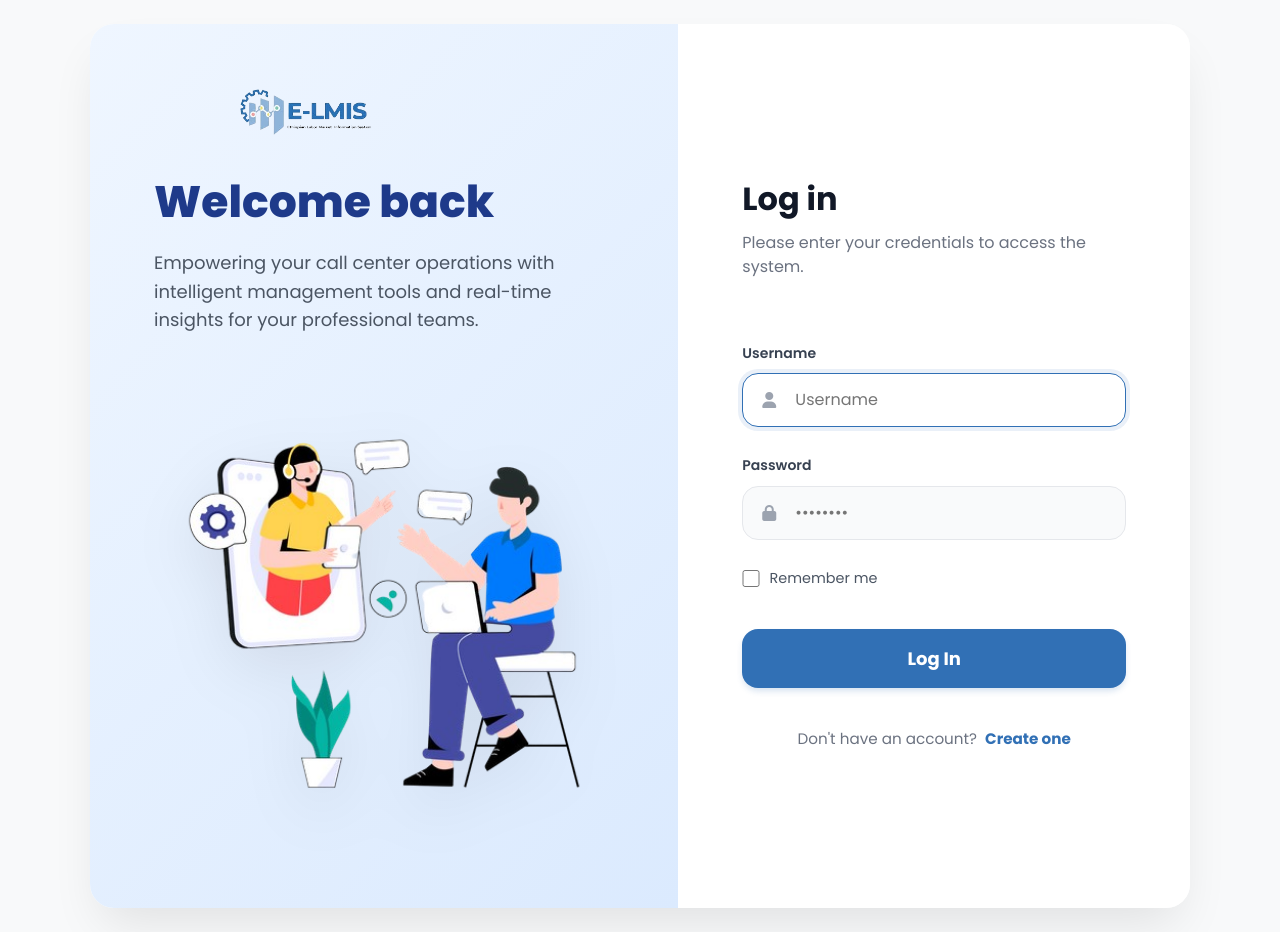
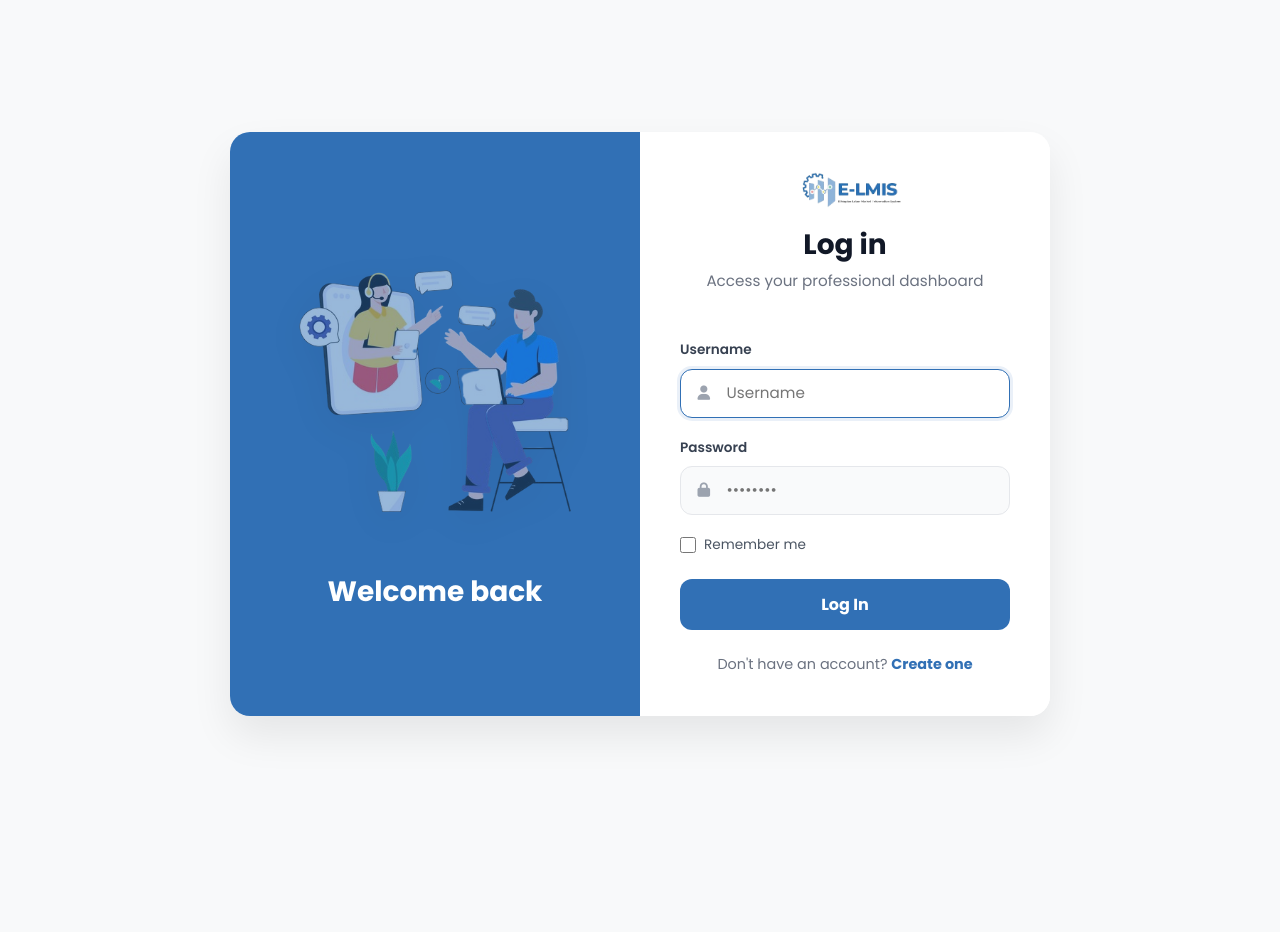
Before and after one commit to abutilmis/call-center-system, a Django app: page /login/ in a window 1280 px wide. After the commit the page ends 728 px from the top, so only its background shows below. Run offline with Django 5.2, Linux system fonts and the light colour scheme.

Commit message:
Final visual polishing: centering fixes, balanced columns, and centered branding

```diff
--- a/core/templates/registration/login.html
+++ b/core/templates/registration/login.html
@@ -3,7 +3,7 @@
 
 {% block content %}
 <style>
-    /* Page specific layout adjustments */
+    /* Professional Layout & Centering */
     body {
         background-color: #f8f9fa;
         min-height: 100vh;
@@ -11,14 +11,14 @@
         align-items: center;
         justify-content: center;
         margin: 0;
-        padding: 0;
+        padding: 1.5rem;
     }
 
-    /* Override the default Bootstrap container for login/register */
+    /* Strict Centering Overrides */
     .container.mt-5 {
         max-width: 100% !important;
         width: 100% !important;
-        margin-top: 0 !important;
+        margin: 0 !important;
         padding: 0 !important;
         display: flex;
         justify-content: center;
@@ -28,106 +28,97 @@
 
     .login-container {
         width: 100%;
-        max-width: 1100px;
+        max-width: 820px;
         background: #ffffff;
-        border-radius: 1.5rem;
-        box-shadow: 0 25px 50px -12px rgba(0, 0, 0, 0.1);
+        border-radius: 1.25rem;
+        box-shadow: 0 20px 40px rgba(0, 0, 0, 0.08);
         overflow: hidden;
         display: flex;
-        min-height: 650px;
-        margin: 1.5rem;
-        animation: fadeIn 0.6s ease-out;
+        min-height: 480px;
+        margin: auto; /* Added for strict centering */
+        animation: fadeIn 0.4s ease-out;
     }
 
     @keyframes fadeIn {
-        from { opacity: 0; transform: translateY(20px); }
+        from { opacity: 0; transform: translateY(10px); }
         to { opacity: 1; transform: translateY(0); }
     }
 
+    /* Balanced Columns */
     .login-hero {
-        flex: 1.2;
-        background: linear-gradient(135deg, #eff6ff 0%, #dbeafe 100%);
-        padding: 4rem;
+        flex: 1;
+        background: #3170b5;
+        padding: 2.5rem;
         display: flex;
         flex-direction: column;
-        justify-content: space-between;
+        justify-content: center;
+        align-items: center;
+        text-align: center;
         position: relative;
     }
 
-    .login-hero .hero-content {
+    .login-hero h1 {
+        font-size: 1.75rem;
+        font-weight: 700;
+        margin-top: 1.5rem;
+        color: #ffffff;
         z-index: 2;
-    }
-
-    .login-hero .logo {
-        height: 48px;
-        margin-bottom: 2.5rem;
-        display: block;
-    }
-
-    .login-hero h1 {
-        font-size: 2.75rem;
-        font-weight: 800;
-        margin-bottom: 1.25rem;
-        color: #1e3a8a;
-        line-height: 1.2;
-    }
-
-    .login-hero p {
-        font-size: 1.125rem;
-        color: #4b5563;
-        line-height: 1.6;
-        max-width: 440px;
-    }
-
-    .hero-image-container {
-        margin-top: 2rem;
-        display: flex;
-        justify-content: center;
-        align-items: center;
-        z-index: 1;
     }
 
     .hero-image {
         width: 100%;
-        max-width: 480px;
+        max-width: 320px;
         height: auto;
-        filter: drop-shadow(0 20px 30px rgba(0, 0, 0, 0.08));
+        opacity: 0.5;
+        z-index: 1;
+        filter: drop-shadow(0 10px 20px rgba(0, 0, 0, 0.1));
     }
 
     .login-form-side {
         flex: 1;
-        padding: 4rem;
+        padding: 2.5rem;
         display: flex;
         flex-direction: column;
         justify-content: center;
         background: white;
     }
 
+    /* Centered Branding Content */
     .form-header {
-        margin-bottom: 3rem;
+        text-align: center;
+        margin-bottom: 2rem;
+    }
+
+    .form-logo {
+        height: 36px;
+        width: auto;
+        margin-bottom: 1.25rem;
+        display: block;
+        margin-left: auto;
+        margin-right: auto;
     }
 
     .form-header h2 {
-        font-size: 2rem;
+        font-size: 1.75rem;
         font-weight: 700;
-        margin-bottom: 0.75rem;
+        margin-bottom: 0.5rem;
         color: #111827;
     }
 
     .form-header p {
         color: #6b7280;
-        font-size: 1rem;
+        font-size: 0.95rem;
     }
 
     .input-group-custom {
-        margin-bottom: 1.75rem;
+        margin-bottom: 1.25rem;
     }
 
     .input-group-custom label {
         display: block;
-        font-size: 0.875rem;
+        font-size: 0.85rem;
         font-weight: 600;
-        margin-bottom: 0.6rem;
+        margin-bottom: 0.5rem;
         color: #374151;
     }
 
@@ -137,20 +128,20 @@
 
     .input-wrapper i {
         position: absolute;
-        left: 1.25rem;
+        left: 1.1rem;
         top: 50%;
         transform: translateY(-50%);
         color: #9ca3af;
-        transition: color 0.3s;
+        font-size: 0.9rem;
     }
 
     .input-wrapper input {
         width: 100%;
-        padding: 0.875rem 1rem 0.875rem 3.25rem;
+        padding: 0.75rem 1rem 0.75rem 2.85rem;
         border: 1px solid #e5e7eb;
-        border-radius: 1rem;
-        font-size: 1rem;
-        transition: all 0.3s;
+        border-radius: 0.75rem;
+        font-size: 0.95rem;
+        transition: all 0.2s;
         background-color: #f9fafb;
     }
 
@@ -158,36 +149,31 @@
         outline: none;
         border-color: #3170b5;
         background-color: #fff;
-        box-shadow: 0 0 0 4px rgba(49, 112, 181, 0.1);
-    }
-
-    .input-wrapper input:focus + i {
-        color: #3170b5;
+        box-shadow: 0 0 0 3px rgba(49, 112, 181, 0.1);
     }
 
     .form-options {
         display: flex;
         align-items: center;
-        justify-content: space-between;
-        margin-bottom: 2.5rem;
+        margin-bottom: 1.5rem;
     }
 
     .checkbox-group {
         display: flex;
         align-items: center;
-        gap: 0.6rem;
+        gap: 0.5rem;
         cursor: pointer;
     }
 
     .checkbox-group input {
-        width: 1.1rem;
-        height: 1.1rem;
+        width: 1rem;
+        height: 1rem;
         accent-color: #3170b5;
-        border-radius: 0.25rem;
+        cursor: pointer;
     }
 
     .checkbox-group label {
-        font-size: 0.9rem;
+        font-size: 0.85rem;
         color: #4b5563;
         margin: 0;
         cursor: pointer;
@@ -195,32 +181,26 @@
 
     .btn-login {
         width: 100%;
-        padding: 1rem;
+        padding: 0.85rem;
         background-color: #3170b5;
         color: white;
         border: none;
-        border-radius: 1rem;
-        font-size: 1.125rem;
+        border-radius: 0.75rem;
+        font-size: 1rem;
         font-weight: 700;
         cursor: pointer;
-        transition: all 0.3s cubic-bezier(0.4, 0, 0.2, 1);
-        box-shadow: 0 4px 6px -1px rgba(49, 112, 181, 0.2);
+        transition: all 0.2s;
     }
 
     .btn-login:hover {
         background-color: #255a91;
-        transform: translateY(-2px);
-        box-shadow: 0 10px 15px -3px rgba(49, 112, 181, 0.3);
-    }
-
-    .btn-login:active {
-        transform: translateY(0);
+        transform: translateY(-1px);
     }
 
     .form-footer {
-        margin-top: 2.5rem;
+        margin-top: 1.5rem;
         text-align: center;
-        font-size: 0.95rem;
+        font-size: 0.9rem;
         color: #6b7280;
     }
 
@@ -228,120 +208,42 @@
         color: #3170b5;
         font-weight: 700;
         text-decoration: none;
-        margin-left: 0.25rem;
     }
 
     .form-footer a:hover {
         text-decoration: underline;
     }
 
-    /* Responsive Design */
-    @media (max-width: 1024px) {
+    /* Responsive */
+    @media (max-width: 768px) {
+        .login-container {
+            flex-direction: column;
+            max-width: 450px;
+            min-height: auto;
+        }
         .login-hero {
-            padding: 3rem;
+            padding: 2rem;
+        }
+        .hero-image {
+            max-width: 200px;
         }
         .login-form-side {
-            padding: 3rem;
+            padding: 2rem 1.5rem;
         }
-    }
-
-    @media (max-width: 991px) {
-        .login-container {
-            flex-direction: column;
-            max-width: 550px;
-            margin: 2rem 1rem;
-            min-height: auto;
-        }
-
-        .login-hero {
-            padding: 2.5rem;
-            align-items: center;
-            text-align: center;
-        }
-
-        .login-hero p {
-            max-width: 100%;
-        }
-
-        .hero-image {
-            max-width: 320px;
-        }
-
-        .login-form-side {
-            padding: 3rem 2rem;
-        }
-    }
-
-    /* Dark Mode Support */
-    body.dark-mode {
-        background-color: #0f172a;
-    }
-
-    body.dark-mode .login-container {
-        background: #1e293b;
-        box-shadow: 0 25px 50px -12px rgba(0, 0, 0, 0.5);
-    }
-
-    body.dark-mode .login-hero {
-        background: linear-gradient(135deg, #1e293b 0%, #0f172a 100%);
-    }
-
-    body.dark-mode .login-hero h1 {
-        color: #60a5fa;
-    }
-
-    body.dark-mode .login-hero p {
-        color: #94a3b8;
-    }
-
-    body.dark-mode .login-form-side {
-        background: #1e293b;
-    }
-
-    body.dark-mode .form-header h2 {
-        color: #f1f5f9;
-    }
-
-    body.dark-mode .form-header p {
-        color: #94a3b8;
-    }
-
-    body.dark-mode .input-group-custom label {
-        color: #e2e8f0;
-    }
-
-    body.dark-mode .input-wrapper input {
-        background-color: #334155;
-        border-color: #475569;
-        color: #f1f5f9;
-    }
-
-    body.dark-mode .input-wrapper input:focus {
-        border-color: #60a5fa;
-        background-color: #1e293b;
-    }
-
-    body.dark-mode .checkbox-group label {
-        color: #94a3b8;
     }
 </style>
 
 <div class="login-container">
     <div class="login-hero">
-        <div class="hero-content">
-            <img src="{% static 'images/logo.png' %}" alt="Logo" class="logo" onerror="this.onerror=null; this.src='https://via.placeholder.com/150x50?text=LOGO'">
-            <h1>Welcome back</h1>
-            <p>Empowering your call center operations with intelligent management tools and real-time insights for your professional teams.</p>
-        </div>
-        <div class="hero-image-container">
-            <img src="{% static 'images/home-page.png' %}" alt="Teamwork Illustration" class="hero-image" onerror="this.onerror=null; this.src='https://via.placeholder.com/480x320?text=Professional+Collaboration'">
-        </div>
+        <img src="{% static 'images/home-page.png' %}" alt="Decoration" class="hero-image" onerror="this.style.display='none'">
+        <h1>Welcome back</h1>
     </div>
 
     <div class="login-form-side">
         <div class="form-header">
+            <img src="{% static 'images/logo.png' %}" alt="Logo" class="form-logo" onerror="this.style.display='none'">
             <h2>Log in</h2>
-            <p>Please enter your credentials to access the system.</p>
+            <p>Access your professional dashboard</p>
         </div>
 
         <form method="post" action="{% url 'login' %}">
@@ -377,21 +279,4 @@
         </div>
     </div>
 </div>
-
-<script>
-    // Simple script to toggle dark mode based on system preference or manual toggle (if implemented)
-    function applyDarkMode() {
-        if (window.matchMedia && window.matchMedia('(prefers-color-scheme: dark)').matches) {
-            document.body.classList.add('dark-mode');
-        } else {
-            document.body.classList.remove('dark-mode');
-        }
-    }
-
-    // Check if ccms.js already handles this
-    if (typeof applyDarkMode === 'function') {
-        applyDarkMode();
-        window.matchMedia('(prefers-color-scheme: dark)').addEventListener('change', applyDarkMode);
-    }
-</script>
 {% endblock %}
```
Also changed, not shown: core/templates/registration/register.html (+42 -90 lines).
